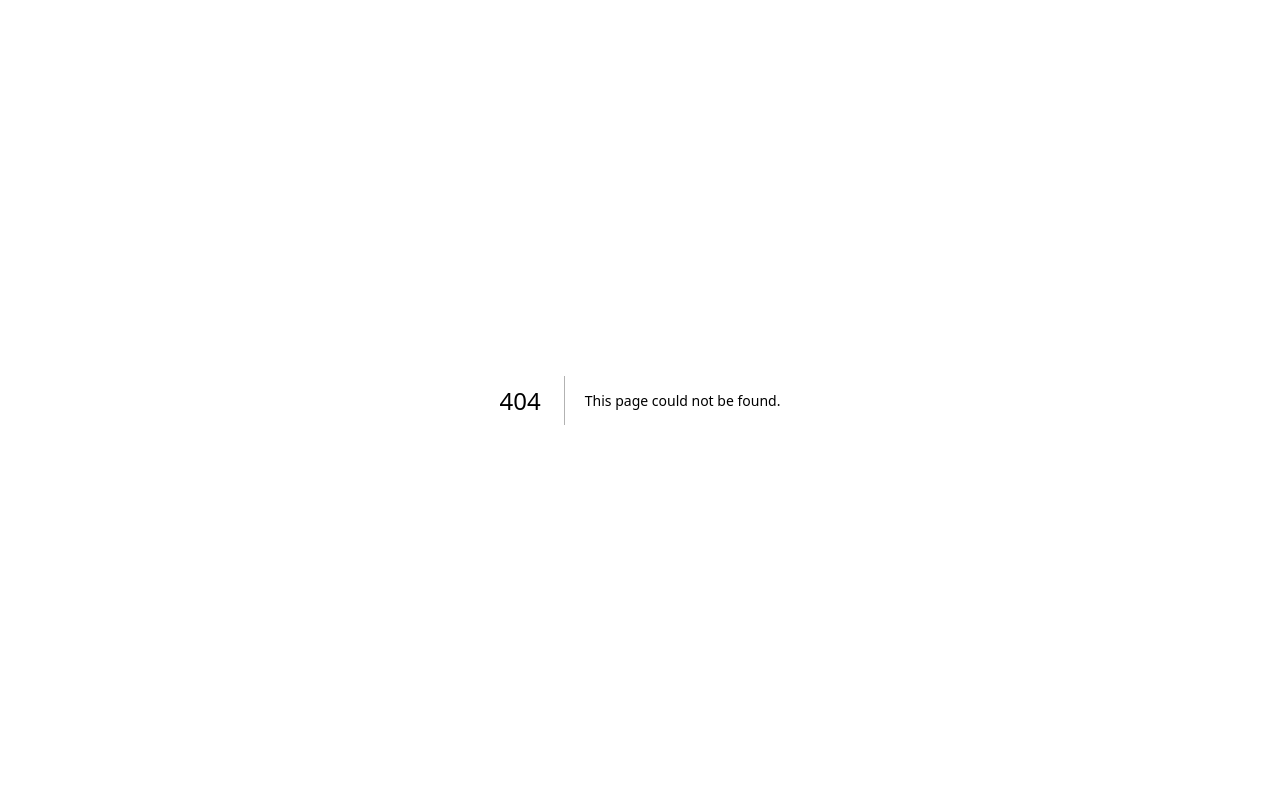
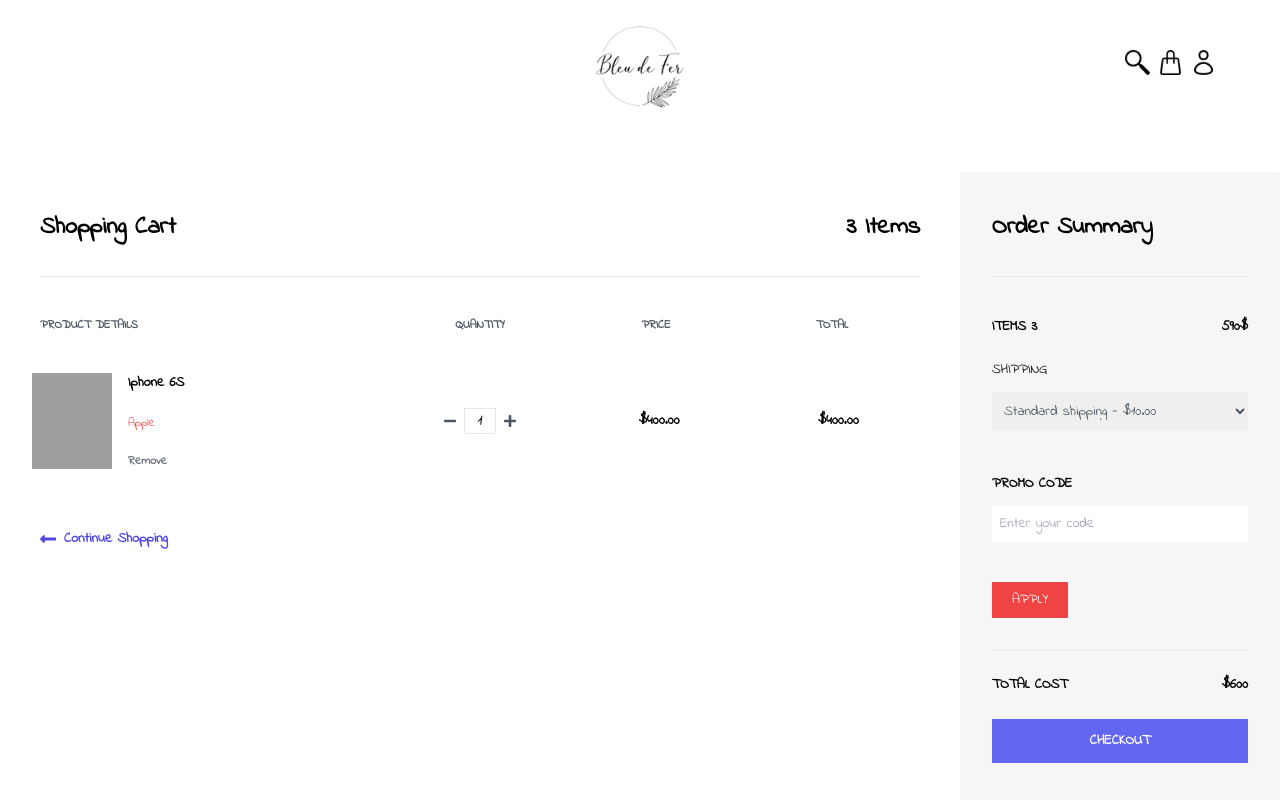
Before and after one commit to TomPARIS1/SAE-Bleudefer, a Next.js app: page /shoppingCart in a window 1280 px wide. Before the commit this address had no page. Shown: the top 800 px of the page. Built offline with nearby package versions, Linux system fonts and the light colour scheme; grey boxes are pictures that could not be loaded.

Commit message:
create shoppingCart

```diff
--- /dev/null
+++ b/src/components/cart.css
@@ -0,0 +1,3 @@
+#summary {
+    background-color: #f6f6f6;
+}
--- /dev/null
+++ b/src/components/cart.tsx
@@ -0,0 +1,88 @@
+import React from 'react';
+import './cart.css';
+
+export const Cart = function () {
+    return (
+        <div className="container mx-auto mt-10">
+            <div className="flex shadow-md my-10">
+                <div className="w-3/4 bg-white px-10 py-10">
+                    <div className="flex justify-between border-b pb-8">
+                        <h1 className="font-semibold text-2xl">Shopping Cart</h1>
+                        <h2 className="font-semibold text-2xl">3 Items</h2>
+                    </div>
+                    <div className="flex mt-10 mb-5">
+                        <h3 className="font-semibold text-gray-600 text-xs uppercase w-2/5">Product Details</h3>
+                        <h3 className="font-semibold text-center text-gray-600 text-xs uppercase w-1/5 text-center">Quantity</h3>
+                        <h3 className="font-semibold text-center text-gray-600 text-xs uppercase w-1/5 text-center">Price</h3>
+                        <h3 className="font-semibold text-center text-gray-600 text-xs uppercase w-1/5 text-center">Total</h3>
+                    </div>
+                    <div className="flex items-center hover:bg-gray-100 -mx-8 px-6 py-5">
+                        <div className="flex w-2/5">
+                            <div className="w-20">
+                                <img className="h-24"
+                                     src="https://drive.google.com/uc?id=18KkAVkGFvaGNqPy2DIvTqmUH_nk39o3z"
+                                     alt=""
+                                />
+                            </div>
+                            <div className="flex flex-col justify-between ml-4 flex-grow">
+                                <span className="font-bold text-sm">Iphone 6S</span>
+                                <span className="text-red-500 text-xs">Apple</span>
+                                <a href="#"
+                                   className="font-semibold hover:text-red-500 text-gray-500 text-xs">Remove</a>
+                            </div>
+                        </div>
+                        <div className="flex justify-center w-1/5">
+                            <svg className="fill-current text-gray-600 w-3" viewBox="0 0 448 512">
+                                <path
+                                    d="M416 208H32c-17.67 0-32 14.33-32 32v32c0 17.67 14.33 32 32 32h384c17.67 0 32-14.33 32-32v-32c0-17.67-14.33-32-32-32z"/>
+                            </svg>
+                            <input className="mx-2 border text-center w-8" type="text" value="1" />
+                            <svg className="fill-current text-gray-600 w-3" viewBox="0 0 448 512">
+                                <path
+                                    d="M416 208H272V64c0-17.67-14.33-32-32-32h-32c-17.67 0-32 14.33-32 32v144H32c-17.67 0-32 14.33-32 32v32c0 17.67 14.33 32 32 32h144v144c0 17.67 14.33 32 32 32h32c17.67 0 32-14.33 32-32V304h144c17.67 0 32-14.33 32-32v-32c0-17.67-14.33-32-32-32z"/>
+                            </svg>
+                        </div>
+                        <span className="text-center w-1/5 font-semibold text-sm">$400.00</span>
+                        <span className="text-center w-1/5 font-semibold text-sm">$400.00</span>
+                    </div>
+
+                    {/* Ajoutez ici les deux autres éléments du panier de la même manière */}
+
+                    <a href="#" className="flex font-semibold text-indigo-600 text-sm mt-10">
+                        <svg className="fill-current mr-2 text-indigo-600 w-4" viewBox="0 0 448 512">
+                            <path
+                                d="M134.059 296H436c6.627 0 12-5.373 12-12v-56c0-6.627-5.373-12-12-12H134.059v-46.059c0-21.382-25.851-32.09-40.971-16.971L7.029 239.029c-9.373 9.373-9.373 24.569 0 33.941l86.059 86.059c15.119 15.119 40.971 4.411 40.971-16.971V296z"/>
+                        </svg>
+                        Continue Shopping
+                    </a>
+                </div>
+
+                <div id="summary" className="w-1/4 px-8 py-10">
+                    <h1 className="font-semibold text-2xl border-b pb-8">Order Summary</h1>
+                    <div className="flex justify-between mt-10 mb-5">
+                        <span className="font-semibold text-sm uppercase">Items 3</span>
+                        <span className="font-semibold text-sm">590$</span>
+                    </div>
+                    <div>
+                        <label className="font-medium inline-block mb-3 text-sm uppercase">Shipping</label>
+                        <select className="block p-2 text-gray-600 w-full text-sm">
+                            <option>Standard shipping - $10.00</option>
+                        </select>
+                    </div>
+                    <div className="py-10">
+                        <label htmlFor="promo" className="font-semibold inline-block mb-3 text-sm uppercase">Promo Code</label>
+                        <input type="text" id="promo" placeholder="Enter your code" className="p-2 text-sm w-full" />
+                    </div>
+                    <button className="bg-red-500 hover-bg-red-600 px-5 py-2 text-sm text-white uppercase">Apply</button>
+                    <div className="border-t mt-8">
+                        <div className="flex font-semibold justify-between py-6 text-sm uppercase">
+                            <span>Total cost</span>
+                            <span>$600</span>
+                        </div>
+                        <button className="bg-indigo-500 font-semibold hover-bg-indigo-600 py-3 text-sm text-white uppercase w-full">Checkout</button>
+                    </div>
+                </div>
+            </div>
+        </div>
+    );
+};
--- a/src/components/header.tsx
+++ b/src/components/header.tsx
@@ -7,6 +7,7 @@
 import Image from 'next/image'
 import './navbar.css'
 import Link from "next/link";
+import ShoppingCart from "@/pages/shoppingCart";
 
 export const Navbar = function () {
 
@@ -40,6 +41,7 @@
                                     />
                                 </button>
                                 <button type="submit">
+                                    <Link href="/ShoppingCart">
                                     <Image
                                         src={panier}
                                         width={25}
@@ -47,6 +49,7 @@
                                         alt="Logo panier"
                                         className="mr-2"
                                     />
+                                    </Link>
                                 </button>
                                 <button type="submit">
                                     <Link href="/connexion">
--- /dev/null
+++ b/src/pages/shoppingCart.tsx
@@ -0,0 +1,23 @@
+import '../app/globals.css'
+import {Navbar} from "@/components/header";
+import {Footer} from "@/components/footer"
+import {About} from "@/components/about";
+import {Sections} from "@/components/sections";
+import menuC from "@/img/menuC.jpg";
+import Image from 'next/image';
+import {Product} from "@/components/product";
+import {Cart} from "@/components/cart";
+
+export default function shoppingCart() {
+    return (
+        <main>
+            <header>
+                <Navbar/>
+            </header>
+
+            <Cart/>
+
+            <Footer/>
+        </main>
+    )
+}
```
